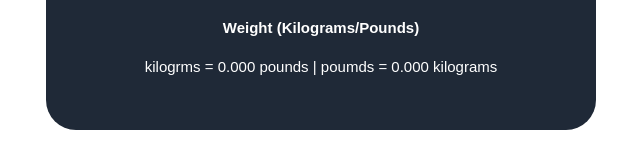
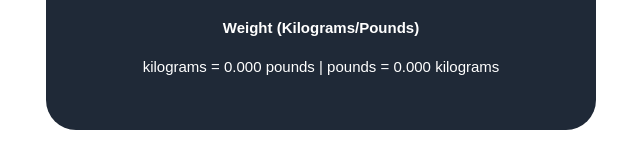
Before and after one commit to gbrlpzz/units, a plain HTML site: page index.html in a window 1280 px wide. Shown: the part 510-678 px from the top of the page, 319-959 px from the left. Drawn offline with nearby package versions, Linux system fonts and the light colour scheme.

Commit message:
Update index.html

```diff
--- a/index.html
+++ b/index.html
@@ -18,7 +18,7 @@
 
 
                 <h3>Weight (Kilograms/Pounds)</h3>
-                    <p><span class="input">0</span> kilogrms = <span id ="pounds"> 00000</span> pounds | <span class="input">0</span> poumds = <span id ="kilograms"> 00000</span> kilograms</p>
+                    <p><span class="input">0</span> kilograms = <span id ="pounds"> 00000</span> pounds | <span class="input">0</span> pounds = <span id ="kilograms"> 00000</span> kilograms</p>
 
             </div>
         </div>
```
